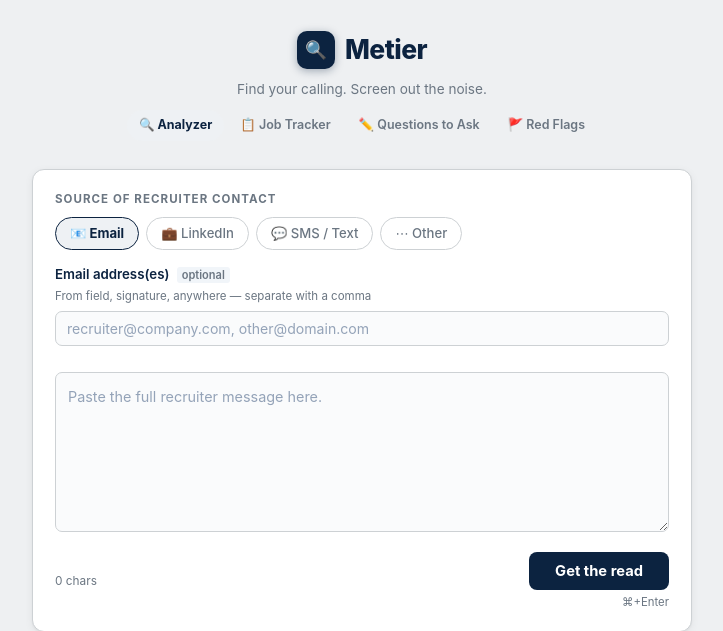
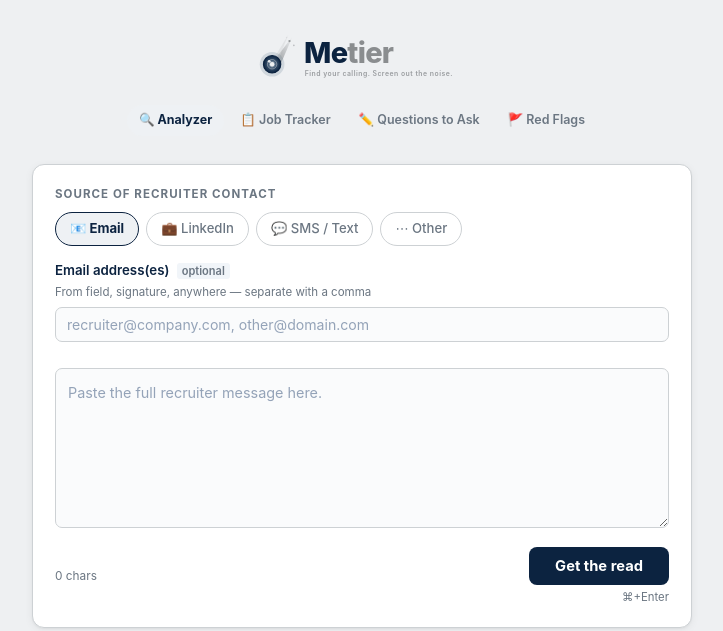
Before and after one commit to molemantis/metier, a Flask app: page / in a window 1280 px wide. Shown: the top 631 px of the page, without its empty margins (278-1001 px from the left). Run offline with Flask 3, Linux system fonts and the light colour scheme.

Commit message:
Use the Metier SVG logo at the top of every page

```diff
--- a/templates/index.html
+++ b/templates/index.html
@@ -33,6 +33,8 @@
     .logo-name{font-size:1.65rem;font-weight:800;letter-spacing:-.5px}
     .logo-name span{color:var(--accent)}
     .hdr-sub{color:var(--muted);font-size:.85rem;margin-bottom:10px}
+    .brand{display:inline-block;margin-bottom:12px}
+    .brand-img{height:58px;width:auto;display:block}
     .hdr-nav{display:flex;align-items:center;justify-content:center;gap:4px;flex-wrap:wrap}
     .nav-link{font-size:.78rem;font-weight:600;color:var(--muted);text-decoration:none;
               padding:5px 12px;border-radius:20px;cursor:pointer;transition:all .14s;
@@ -248,11 +250,7 @@
 <div class="page">
 
   <header class="hdr">
-    <div class="logo">
-      <div class="logo-icon">🔍</div>
-      <div class="logo-name">Me<span>tier</span></div>
-    </div>
-    <div class="hdr-sub">Find your calling. Screen out the noise.</div>
+    <a href="/" class="brand"><img src="/assets/metier-logo.svg" alt="Metier — Find your calling, screen out the noise" class="brand-img"/></a>
     <div class="hdr-nav">
       <a href="/" class="nav-link active">🔍 Analyzer</a>
       <a href="/history" class="nav-link">📋 Job Tracker</a>
```
Also changed, not shown: templates/history.html (+8 -1 lines), templates/questions.html (+3 -4 lines), templates/redflags.html (+3 -4 lines).
